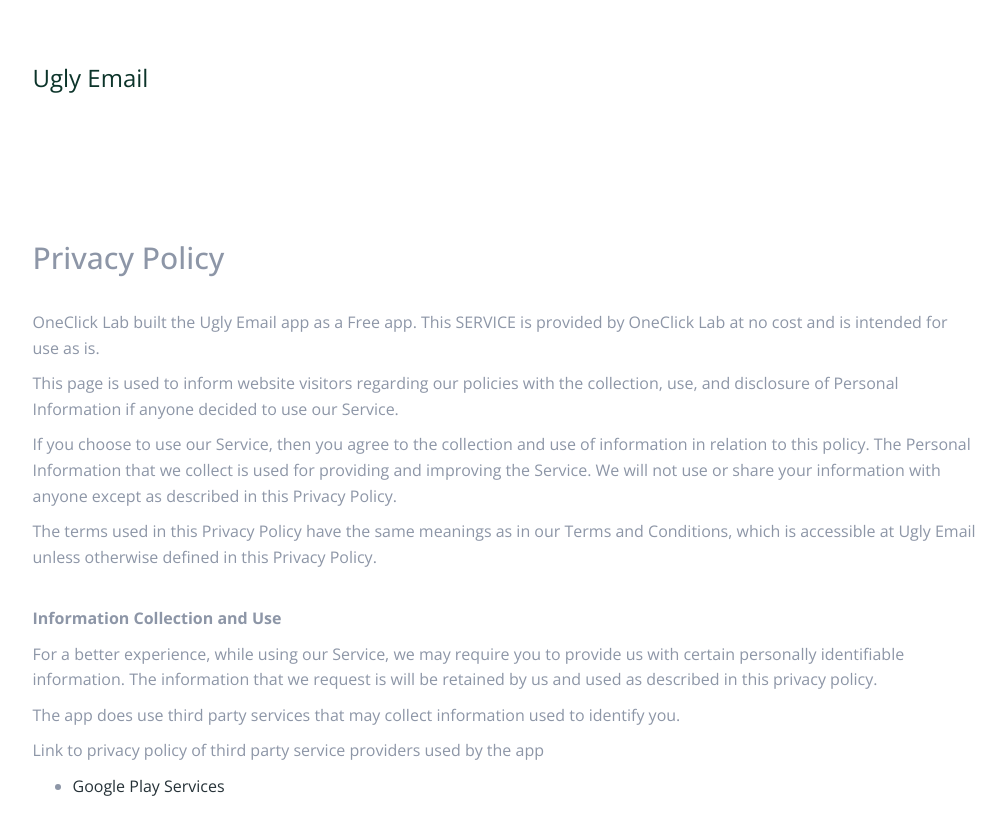
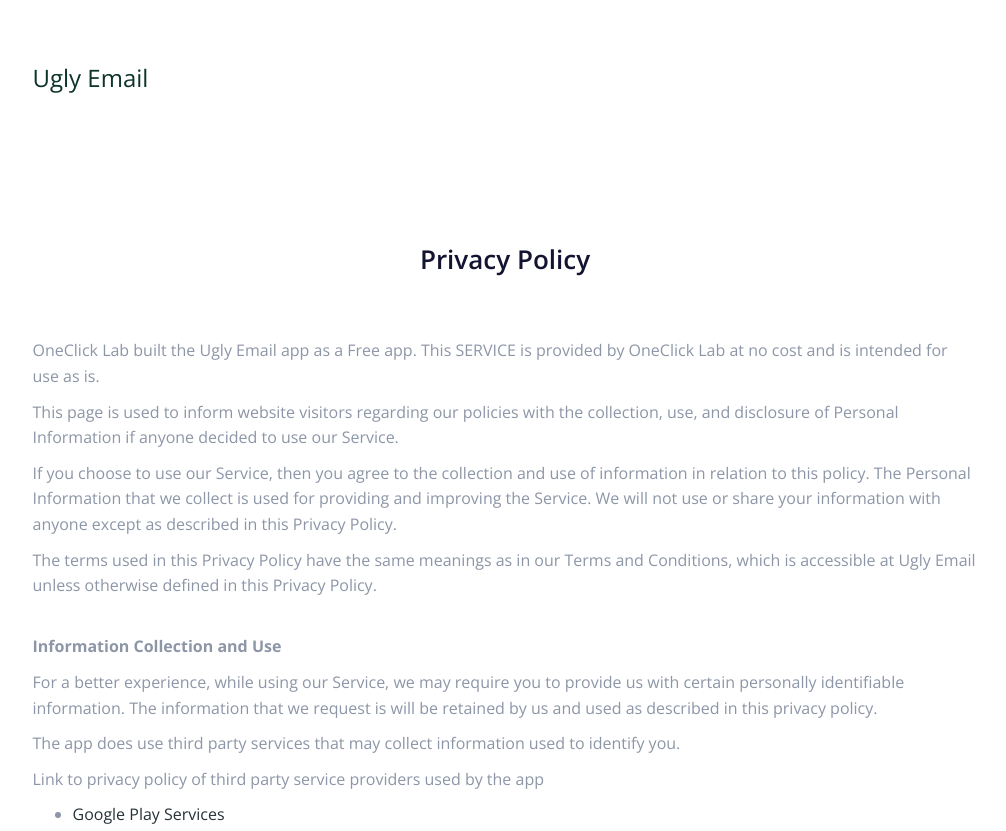
Before and after one commit to OneClickLab/ugly-email-website, a plain HTML site: page privacy.html in a window 1280 px wide. Shown: the top 831 px of the page, without its empty margins (135-1141 px from the left). Drawn offline with nearby package versions, Linux system fonts and the light colour scheme; some packages are replaced by stand-ins of ours; a script that the page names is missing.

Commit message:
Update privacy.html

```diff
--- a/privacy.html
+++ b/privacy.html
@@ -33,7 +33,7 @@
 
         <section class="row">
           <div class="col-md-12">
-              <h2>Privacy Policy</h2>
+              <h3>Privacy Policy</h3>
               <br/>
               <p> OneClick Lab built the Ugly Email app as a Free app. This SERVICE is provided by OneClick Lab at no cost and is intended
                 for use as is.
```
